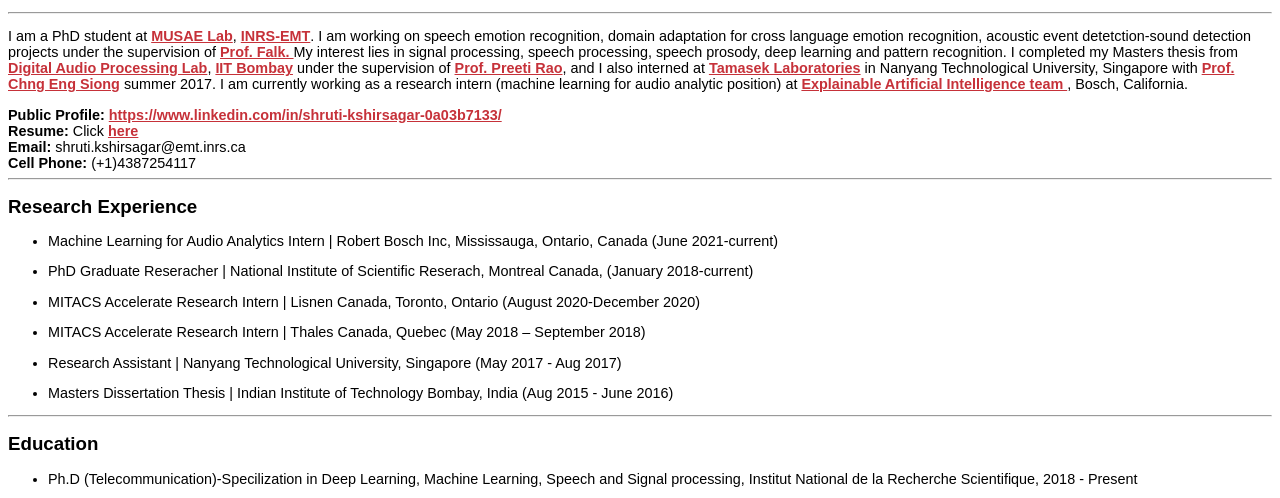
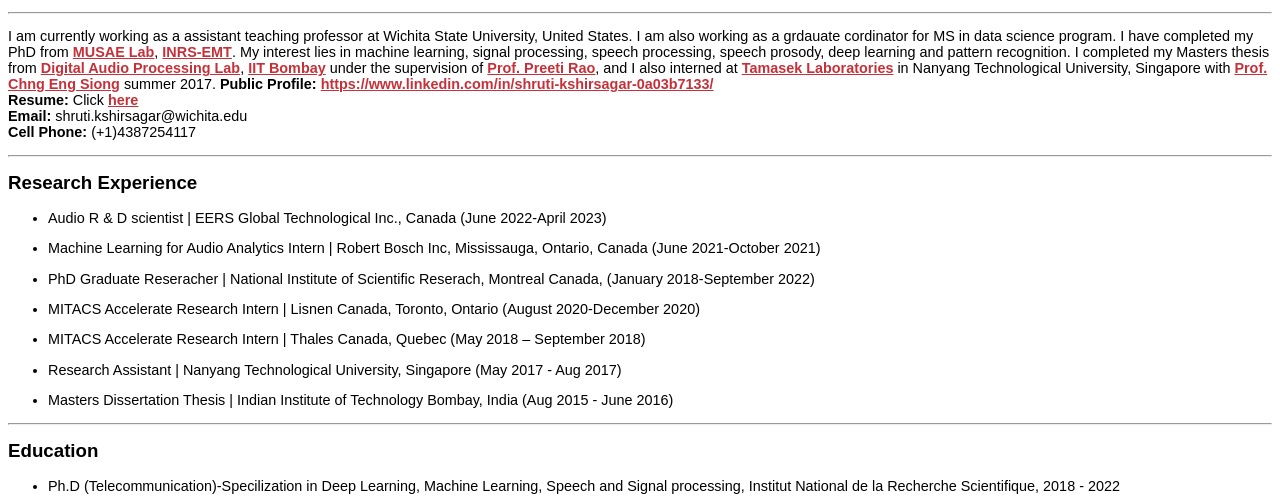
Before and after one commit to shrutikshirsagar/shrutikshirsagar.github.io, a plain HTML site: page index.html in a window 1280 px wide. Shown: the part 439-937 px from the top of the page. Drawn offline with Linux system fonts and the light colour scheme.

Commit message:
Update index.html

```diff
--- a/index.html
+++ b/index.html
@@ -13,20 +13,22 @@
 <h2>Shruti Kshirsagar</h2>
 </div>
 <hr>
-<p>I am a PhD student at <A HREF = "http://musaelab.ca/">MUSAE Lab</A>, <A HREF = "http://www.inrs.ca/english/research-centres/energie-materiaux-telecommunications-research-centre">INRS-EMT</A>. I am working on speech emotion recognition, domain adaptation for cross language emotion recognition, acoustic event detetction-sound detection projects under the supervision of <A HREF = "https://musaelab.ca/team-view/prof-tiago-h-falk/">Prof. Falk. </A> My interest lies in signal processing, speech processing, speech prosody, deep learning and pattern recognition. I completed my Masters thesis from <A HREF = "https://www.ee.iitb.ac.in/student/~daplab/">Digital Audio Processing Lab</A>, <A HREF = "http://www.iitb.ac.in/">IIT Bombay</A> under the supervision of <A HREF = "https://www.ee.iitb.ac.in/web/faculty/homepage/prao">Prof. Preeti Rao</A>, and I also interned at <A HREF= "http://temasek-labs.ntu.edu.sg/Pages/Home.aspx">Tamasek Laboratories</A> in Nanyang Technological University, Singapore with <A HREF= "http://www.ntu.edu.sg/home/aseschng/">Prof. Chng Eng Siong</A> summer 2017.
-I am currently working as a research intern (machine learning for audio analytic position) at <A HREF = " https://www.bosch-ai.com/research/">Explainable Artificial Intelligence team </A>, Bosch, California.
-</p>
+<p>I am currently working as a assistant teaching professor at Wichita State University, United States. I am also working as a grdauate cordinator for MS in data science program. I have completed my PhD from
+	<A HREF = "http://musaelab.ca/">MUSAE Lab</A>, <A HREF = "http://www.inrs.ca/english/research-centres/energie-materiaux-telecommunications-research-centre">INRS-EMT</A>. My interest lies in
+	machine learning, signal processing, speech processing, speech prosody, deep learning and pattern recognition. I completed my Masters thesis from <A HREF = "https://www.ee.iitb.ac.in/student/~daplab/">Digital Audio Processing Lab</A>, <A HREF = "http://www.iitb.ac.in/">IIT Bombay</A> under the supervision of <A HREF = "https://www.ee.iitb.ac.in/web/faculty/homepage/prao">Prof. Preeti Rao</A>, and I also interned at <A HREF= "http://temasek-labs.ntu.edu.sg/Pages/Home.aspx">Tamasek Laboratories</A> in Nanyang Technological University, Singapore with <A HREF= "http://www.ntu.edu.sg/home/aseschng/">Prof. Chng Eng Siong</A> summer 2017.
+
 
 <b>Public Profile:</b> <A HREF="https://www.linkedin.com/in/shruti-kshirsagar-0a03b7133/">https://www.linkedin.com/in/shruti-kshirsagar-0a03b7133/</A>  <br>
 <b>Resume:</b> Click <A HREF="resume.pdf">here</A>  <br>
-<b>Email:</b> shruti.kshirsagar@emt.inrs.ca
+<b>Email:</b> shruti.kshirsagar@wichita.edu
  <br>
 <b>Cell Phone:</b> (+1)4387254117 <br>
 <hr>
 <h2>Research Experience</h2>
 <ul>
-<li><p>Machine Learning for Audio Analytics Intern | Robert Bosch Inc, Mississauga, Ontario, Canada (June 2021-current)</p>
-<li><p>PhD Graduate Reseracher | National Institute of Scientific Reserach, Montreal Canada, (January 2018-current)</p>
+<li><p>Audio R & D scientist | EERS Global Technological Inc., Canada (June 2022-April 2023)</p>
+<li><p>Machine Learning for Audio Analytics Intern | Robert Bosch Inc, Mississauga, Ontario, Canada (June 2021-October 2021)</p>
+<li><p>PhD Graduate Reseracher | National Institute of Scientific Reserach, Montreal Canada, (January 2018-September 2022)</p>
 <li><p>MITACS Accelerate Research Intern | Lisnen Canada, Toronto, Ontario (August 2020-December 2020)</p>
 <li><p>MITACS Accelerate Research Intern | Thales Canada, Quebec (May 2018 – September 2018)</p>
 <li><p>Research Assistant | Nanyang Technological University, Singapore (May 2017 - Aug 2017)</p>
@@ -35,7 +37,7 @@ I am currently working as a research intern (machine learning for audio analytic
 <hr>
 <h2>Education</h2>
    <ul>
-<li><p>Ph.D (Telecommunication)-Specilization in Deep Learning, Machine Learning, Speech and Signal processing, Institut National de la Recherche Scientifique, 2018 - Present</p>
+<li><p>Ph.D (Telecommunication)-Specilization in Deep Learning, Machine Learning, Speech and Signal processing, Institut National de la Recherche Scientifique, 2018 - 2022</p>
 <li><p> (Advance courseswork in Speech Processing ) IIIT Hyderabad, 2016 - 2017</p>
 <li><p> (Master Thesis reserach work) IIT Bomaby, 2015 - 2016 </p>
 <li><p>M.Eng (Electronics and Telecommunication Engineering) Specilization in Speech and Signal processing,  Mumbai University, 2014-2016</p>
```
